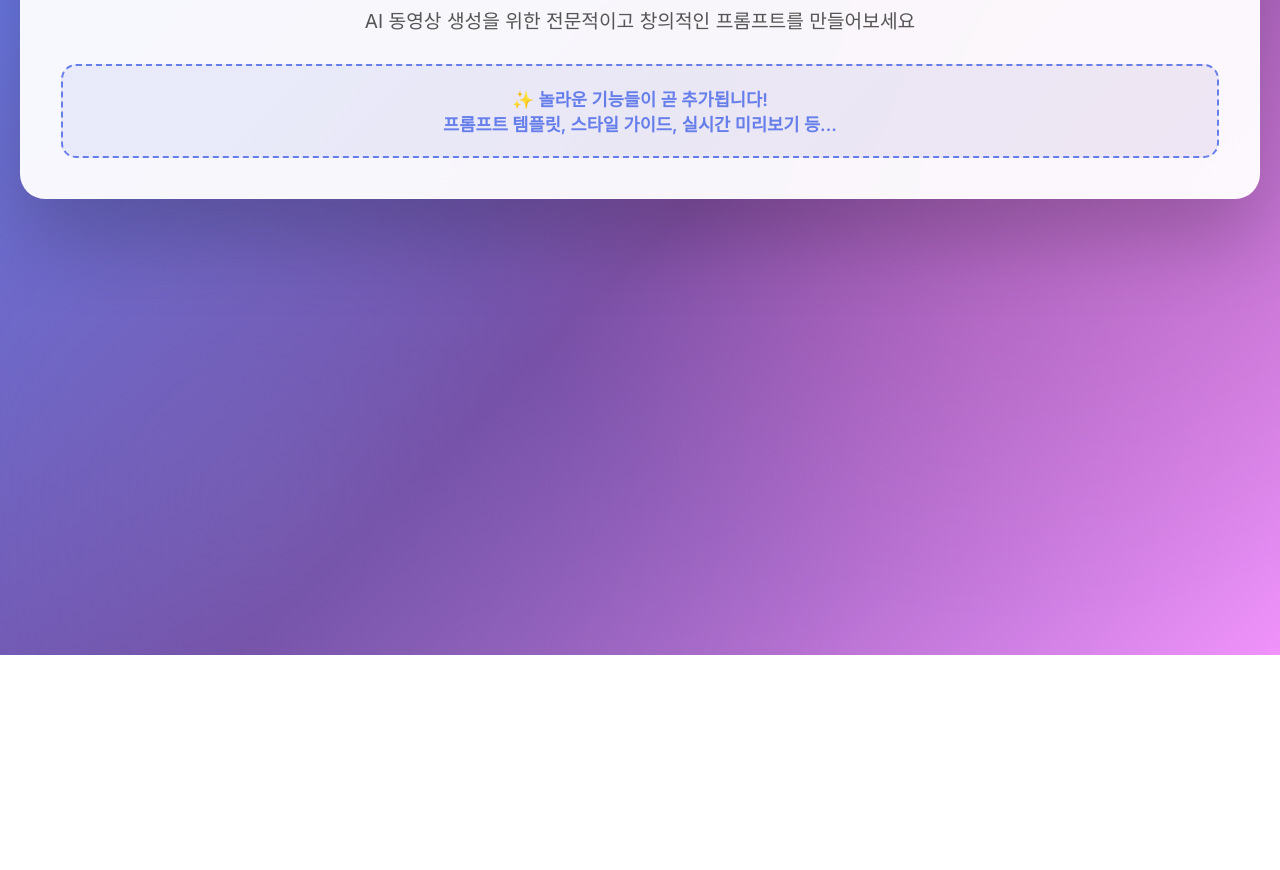
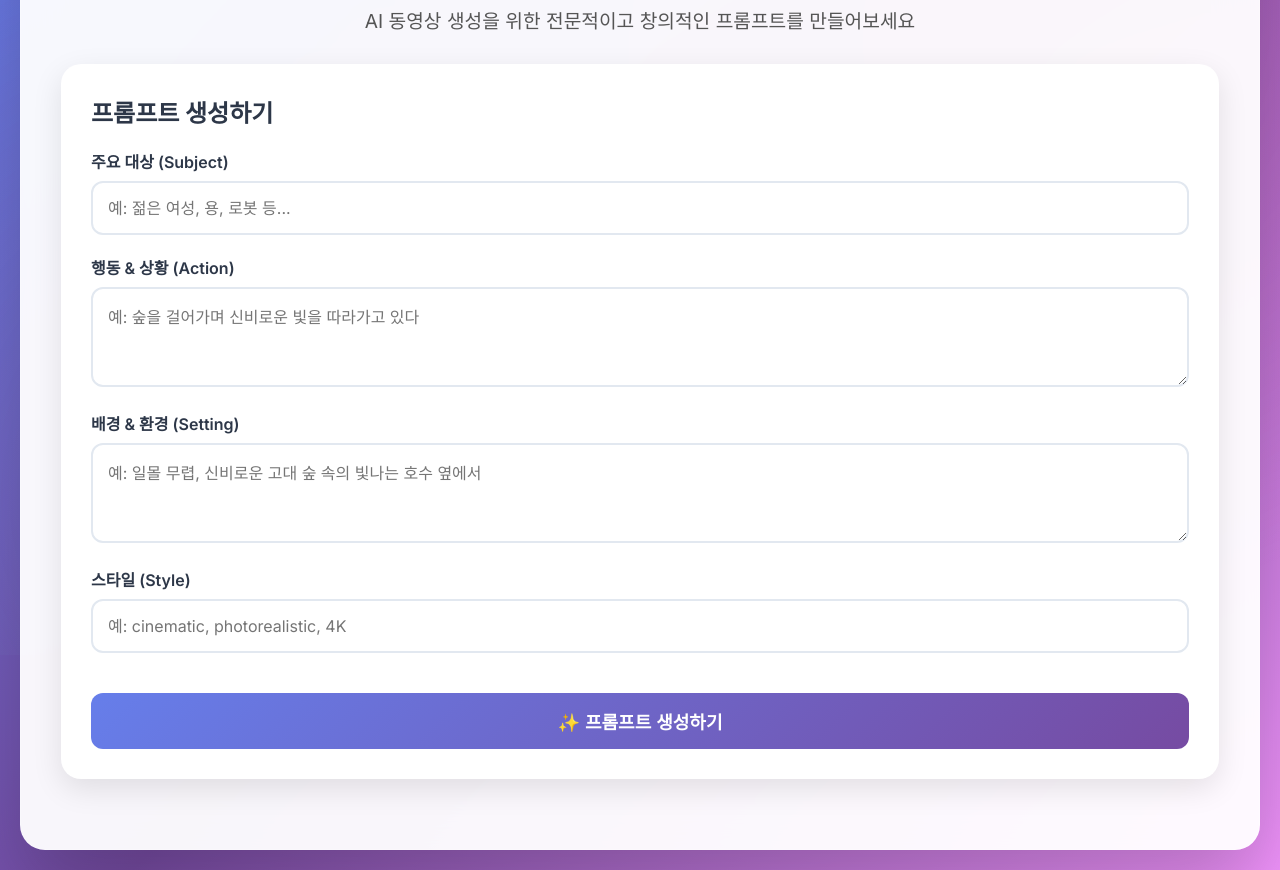
Before and after one commit to elecan21-commits/veo3-prompt-generator, a plain HTML site: page index.html in a window 1280 px wide. Shown: the part 145-1015 px from the top of the page. Before the commit the page ends 800 px from the top, so only its background shows below. Drawn offline with Linux system fonts and the light colour scheme.

Commit message:
새 기능 추가: 실제 프롬프트 생성 폼과 JavaScript 기능 구현

```diff
--- a/index.html
+++ b/index.html
@@ -64,14 +64,93 @@
             margin-bottom: 30px;
         }
 
-        .coming-soon {
-            font-size: 1.1em;
-            color: #667eea;
+        .form-section {
+            background: white;
+            padding: 30px;
+            border-radius: 20px;
+            margin: 30px 0;
+            box-shadow: 0 10px 30px rgba(0, 0, 0, 0.1);
+            text-align: left;
+        }
+
+        .form-group {
+            margin-bottom: 20px;
+        }
+
+        .form-label {
+            display: block;
             font-weight: 600;
+            color: #2d3748;
+            margin-bottom: 8px;
+            font-size: 16px;
+        }
+
+        .form-input, .form-textarea {
+            width: 100%;
+            padding: 15px;
+            border: 2px solid #e2e8f0;
+            border-radius: 12px;
+            font-size: 16px;
+            transition: all 0.3s ease;
+            font-family: 'Inter', sans-serif;
+        }
+
+        .form-input:focus, .form-textarea:focus {
+            outline: none;
+            border-color: #667eea;
+            box-shadow: 0 0 0 3px rgba(102, 126, 234, 0.1);
+        }
+
+        .form-textarea {
+            resize: vertical;
+            min-height: 100px;
+        }
+
+        .generate-btn {
+            background: linear-gradient(135deg, #667eea, #764ba2);
+            color: white;
+            border: none;
+            padding: 15px 30px;
+            font-size: 18px;
+            font-weight: 600;
+            border-radius: 12px;
+            cursor: pointer;
+            transition: all 0.3s ease;
+            width: 100%;
+            margin-top: 20px;
+        }
+
+        .generate-btn:hover {
+            transform: translateY(-2px);
+            box-shadow: 0 10px 25px rgba(102, 126, 234, 0.3);
+        }
+
+        .result-section {
+            background: linear-gradient(135deg, #84fab0, #8fd3f4);
+            padding: 25px;
+            border-radius: 15px;
+            margin-top: 25px;
+            display: none;
+        }
+
+        .result-text {
+            background: white;
             padding: 20px;
-            background: linear-gradient(135deg, rgba(102, 126, 234, 0.1), rgba(118, 75, 162, 0.1));
-            border-radius: 15px;
-            border: 2px dashed #667eea;
+            border-radius: 10px;
+            font-family: monospace;
+            font-size: 14px;
+            line-height: 1.6;
+            word-wrap: break-word;
+        }
+
+        .copy-btn {
+            background: white;
+            border: none;
+            padding: 8px 16px;
+            border-radius: 8px;
+            cursor: pointer;
+            margin-bottom: 15px;
+            font-weight: 600;
         }
     </style>
 </head>
@@ -81,10 +160,70 @@
             <h1>🎬 VEO3 프롬프트 마스터</h1>
             <p>AI 동영상 생성을 위한 전문적이고 창의적인 프롬프트를 만들어보세요</p>
         </div>
-        <div class="coming-soon">
-            ✨ 놀라운 기능들이 곧 추가됩니다!
-            <br>프롬프트 템플릿, 스타일 가이드, 실시간 미리보기 등...
+
+        <div class="form-section">
+            <h2 style="margin-bottom: 20px; color: #2d3748;">프롬프트 생성하기</h2>
+
+            <div class="form-group">
+                <label class="form-label">주요 대상 (Subject)</label>
+                <input type="text" class="form-input" id="subject" placeholder="예: 젊은 여성, 용, 로봇 등...">
+            </div>
+
+            <div class="form-group">
+                <label class="form-label">행동 & 상황 (Action)</label>
+                <textarea class="form-textarea" id="action" placeholder="예: 숲을 걸어가며 신비로운 빛을 따라가고 있다"></textarea>
+            </div>
+
+            <div class="form-group">
+                <label class="form-label">배경 & 환경 (Setting)</label>
+                <textarea class="form-textarea" id="setting" placeholder="예: 일몰 무렵, 신비로운 고대 숲 속의 빛나는 호수 옆에서"></textarea>
+            </div>
+
+            <div class="form-group">
+                <label class="form-label">스타일 (Style)</label>
+                <input type="text" class="form-input" id="style" placeholder="예: cinematic, photorealistic, 4K">
+            </div>
+
+            <button class="generate-btn" onclick="generatePrompt()">
+                ✨ 프롬프트 생성하기
+            </button>
+
+            <div class="result-section" id="resultSection">
+                <button class="copy-btn" onclick="copyToClipboard()">📋 복사하기</button>
+                <div class="result-text" id="resultText"></div>
+            </div>
         </div>
     </div>
+
+    <script>
+        function generatePrompt() {
+            const subject = document.getElementById('subject').value || 'a mysterious figure';
+            const action = document.getElementById('action').value || 'standing in contemplation';
+            const setting = document.getElementById('setting').value || 'in a dramatic landscape';
+            const style = document.getElementById('style').value || 'cinematic, photorealistic, 4K';
+
+            const prompt = `${subject} ${action} ${setting}, ${style}`;
+
+            document.getElementById('resultText').textContent = prompt;
+            document.getElementById('resultSection').style.display = 'block';
+        }
+
+        function copyToClipboard() {
+            const resultText = document.getElementById('resultText').textContent;
+            navigator.clipboard.writeText(resultText).then(function() {
+                const copyBtn = document.querySelector('.copy-btn');
+                const originalText = copyBtn.textContent;
+                copyBtn.textContent = '✅ 복사완료!';
+                copyBtn.style.background = '#28a745';
+                copyBtn.style.color = 'white';
+
+                setTimeout(function() {
+                    copyBtn.textContent = originalText;
+                    copyBtn.style.background = 'white';
+                    copyBtn.style.color = 'black';
+                }, 2000);
+            });
+        }
+    </script>
 </body>
 </html>
```
